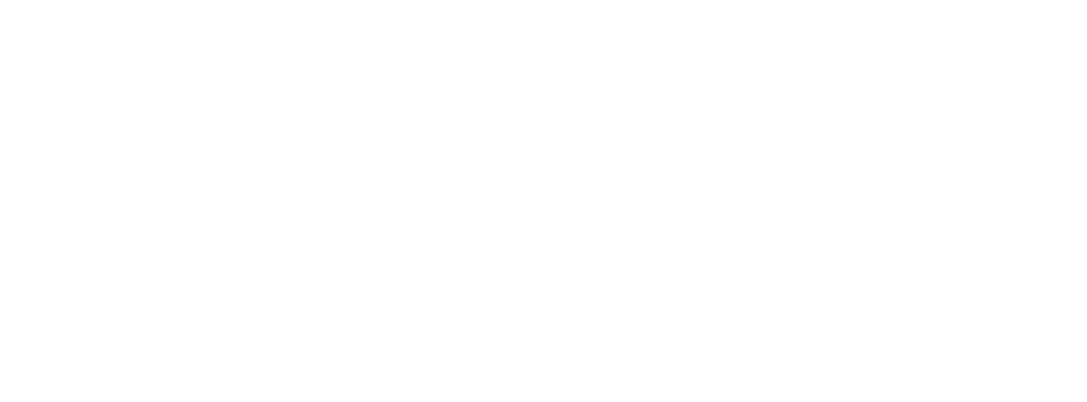
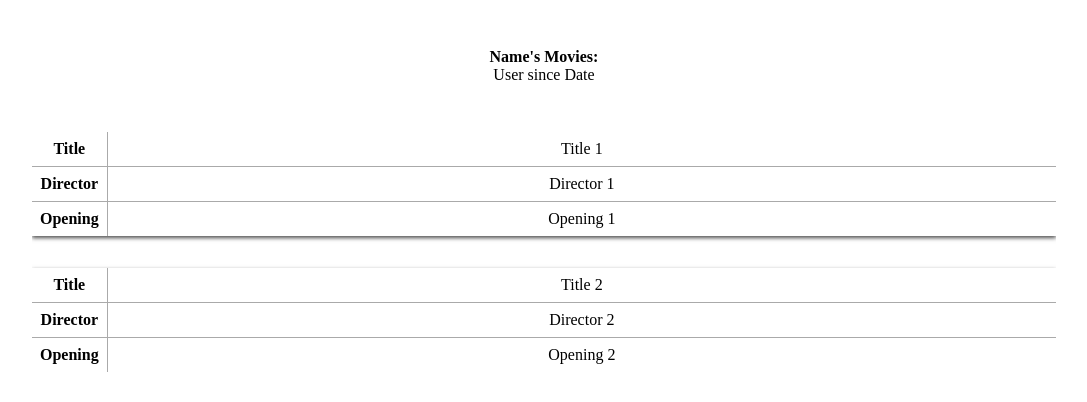
Before and after one commit to jonatcantor/demo-app, a React (Create React App) app: page /list in a window 1280 px wide. Before the commit this address had no page. Shown: the top 402 px of the page, without its empty margins (96-1183 px from the left). Built offline with nearby package versions, Linux system fonts and the light colour scheme.

Commit message:
Add list page

```diff
--- a/src/App.jsx
+++ b/src/App.jsx
@@ -1,4 +1,5 @@
 import { BrowserRouter, Route, Routes } from "react-router-dom"
+import List from "./components/pages/List"
 import Login from "./components/pages/Login"
 
 const App = () => {
@@ -6,6 +7,7 @@
     <BrowserRouter>
       <Routes>
         <Route path="/" element={ <Login /> } />
+        <Route path="/list" element={ <List /> } />
       </Routes>
     </BrowserRouter>
   )
--- a/src/components/atoms/Logo.jsx
+++ b/src/components/atoms/Logo.jsx
@@ -23,7 +23,7 @@
 const Logo = () => {
   return (
     <Styles>
-      <img src='./logo300.png' />
+      <img src='./logo300.png' alt='Demo app logo' />
       <h1>Demo APP</h1>
     </Styles>
   )
--- /dev/null
+++ b/src/components/pages/List.jsx
@@ -0,0 +1,113 @@
+import styled from 'styled-components'
+
+const Table = styled.table`
+  border-collapse: collapse;
+  width: 100%;
+  box-shadow: 0 0.15rem 0.25rem 0 #4e4e4e;
+  cursor: pointer;
+
+  & td, th {
+    border: solid thin #aaaaaa;
+    padding: 0.5rem;
+    text-align: center;
+  }
+
+  & td:first-child {
+    width: max-content;
+  }
+
+  & td:last-child {
+    width: 100%;
+  }
+
+  & th {
+    border-left: none;
+  }
+
+  & td {
+    border-right: none;
+  }
+
+  & tr:first-child th,
+  & tr:first-child td {
+    border-top: none;
+  }
+
+  & tr:last-child th,
+  & tr:last-child td {
+    border-bottom: none;
+  }
+`
+
+const MovieList = styled.ul`
+  width: 80%;
+  max-width: 80%;
+  display: grid;
+  row-gap: 2rem;
+  justify-items: center;
+  overflow-x: scroll;
+`
+
+const ListPage = styled.main`
+  display: grid;
+  justify-items: center;
+  row-gap: 3rem;
+
+  & header {
+    margin-top: 3rem;
+  }
+
+  & h1, p {
+    font-size: 1rem;
+    text-align: center;
+  }
+`
+
+const List = () => {
+  return (
+    <ListPage>
+      <header>
+        <h1>Name's Movies:</h1>
+        <p>User since Date</p>
+      </header>
+
+      <MovieList>
+        <Table>
+          <tbody>
+            <tr>
+              <th>Title</th>
+              <td>Title 1</td>
+            </tr>
+            <tr>
+              <th>Director</th>
+              <td>Director 1</td>
+            </tr>
+            <tr>
+              <th>Opening</th>
+              <td>Opening 1</td>
+            </tr>
+          </tbody>
+        </Table>
+
+        <Table>
+          <tbody>
+            <tr>
+              <th>Title</th>
+              <td>Title 2</td>
+            </tr>
+            <tr>
+              <th>Director</th>
+              <td>Director 2</td>
+            </tr>
+            <tr>
+              <th>Opening</th>
+              <td>Opening 2</td>
+            </tr>
+          </tbody>
+        </Table>
+      </MovieList>
+    </ListPage>
+  )
+}
+
+export default List
```
